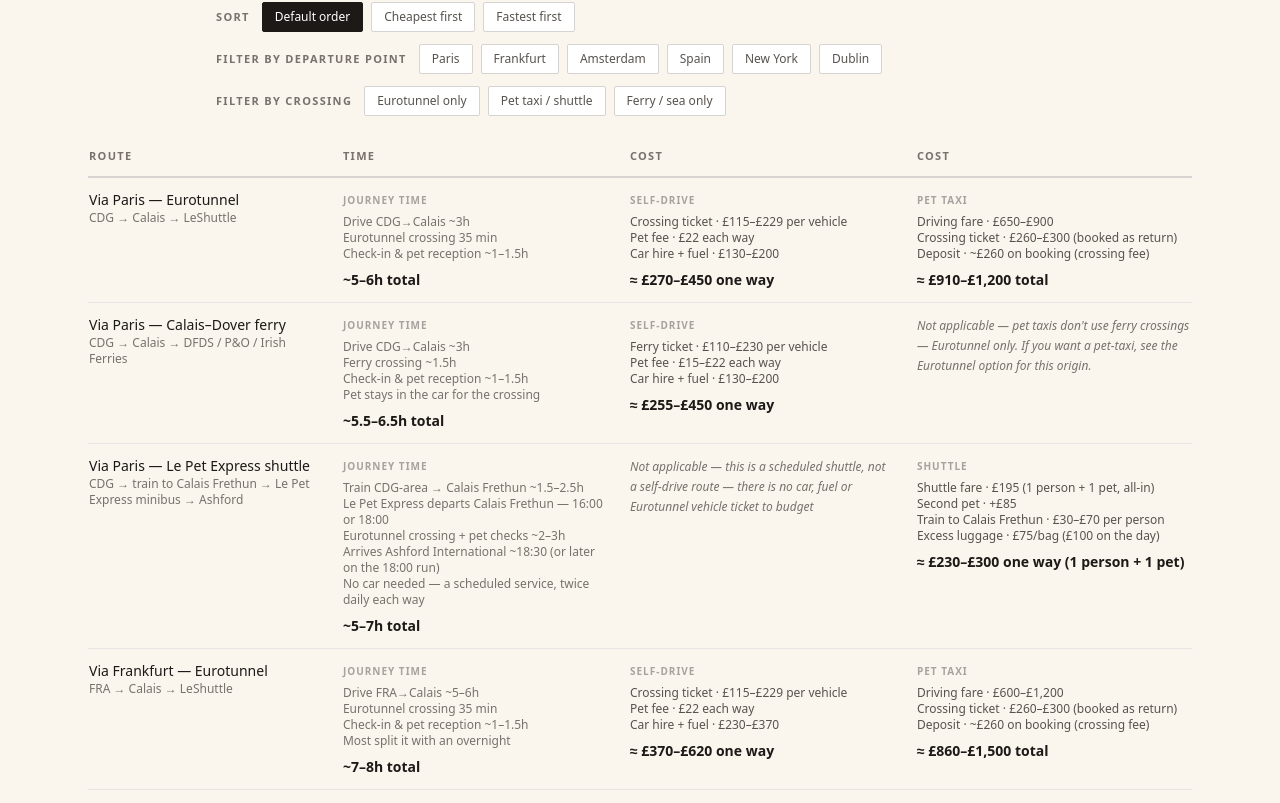
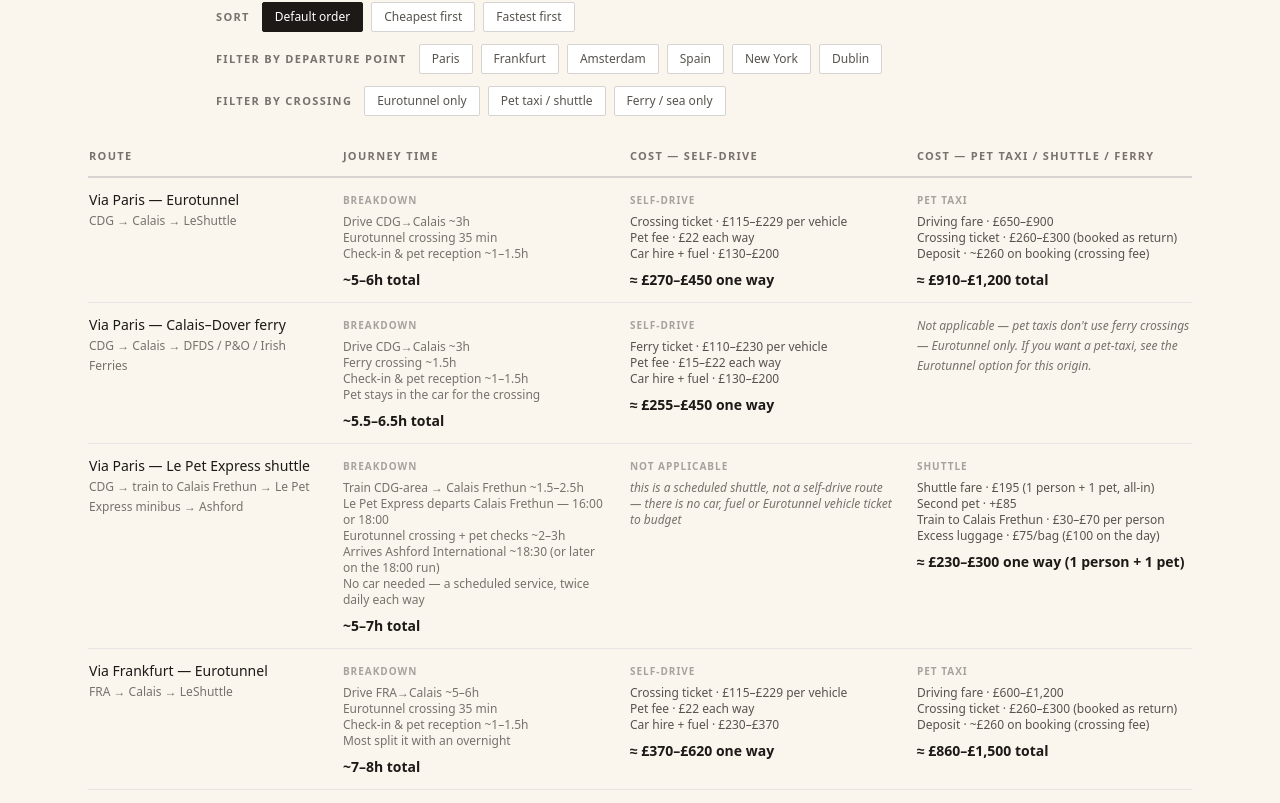
Before and after one commit to rupindermahay/petsincabin, a Next.js app: page /getting-your-pet-into-the-uk in a window 1280 px wide. Shown: the part 1037-1840 px from the top of the page. Built offline with nearby package versions, Linux system fonts and the light colour scheme.

Commit message:
Add files via upload

```diff
--- a/components/RouteComparison.jsx
+++ b/components/RouteComparison.jsx
@@ -461,8 +461,13 @@ export default function RouteComparison() {
                   Cost — self-drive
                 </div>
                 {r.driveNA ? (
-                  <div className="text-sm text-stone-500 italic mb-3">
-                    Not applicable — {r.driveNA}
+                  <div className="mb-3">
+                    <div className="text-[11px] uppercase tracking-[0.12em] text-stone-400 font-semibold mb-1">
+                      Not applicable
+                    </div>
+                    <div className="text-sm text-stone-500 italic">
+                      {r.driveNA}
+                    </div>
                   </div>
                 ) : (
                   <>
@@ -493,8 +498,13 @@ export default function RouteComparison() {
                   Cost — {costLabel(r.costType)}
                 </div>
                 {r.taxiNA ? (
-                  <div className="text-sm text-stone-500 italic">
-                    Not applicable — {r.taxiNA}
+                  <div>
+                    <div className="text-[11px] uppercase tracking-[0.12em] text-stone-400 font-semibold mb-1">
+                      Not applicable
+                    </div>
+                    <div className="text-sm text-stone-500 italic">
+                      {r.taxiNA}
+                    </div>
                   </div>
                 ) : r.taxiCost ? (
                   <>
@@ -538,13 +548,13 @@ export default function RouteComparison() {
                     Route
                   </th>
                   <th className="text-left font-sans text-[11px] uppercase tracking-[0.12em] text-stone-500 font-semibold py-2.5 px-3">
-                    Time
+                    Journey time
                   </th>
                   <th className="text-left font-sans text-[11px] uppercase tracking-[0.12em] text-stone-500 font-semibold py-2.5 px-3">
-                    Cost
+                    Cost — self-drive
                   </th>
                   <th className="text-left font-sans text-[11px] uppercase tracking-[0.12em] text-stone-500 font-semibold py-2.5 pl-3">
-                    Cost
+                    Cost — pet taxi / shuttle / ferry
                   </th>
                 </tr>
               </thead>
@@ -557,15 +567,14 @@ export default function RouteComparison() {
                     }
                   >
                     <td className="py-3 pr-3 align-top">
-                      <div className="flex flex-col h-full">
-                        <span className="font-medium text-stone-900 break-words">{r.name}</span>
-                        <span className="text-xs text-stone-500 break-words">{r.sub}</span>
-                      </div>
+                      <span className="font-medium text-stone-900 break-words">{r.name}</span>
+                      <br />
+                      <span className="text-xs text-stone-500 break-words">{r.sub}</span>
                     </td>
                     <td className="py-3 px-3 align-top">
                       <div className="flex flex-col h-full">
                         <span className="block text-[10px] uppercase tracking-[0.1em] text-stone-400 font-semibold mb-1">
-                          Journey time
+                          Breakdown
                         </span>
                         <div className="flex-grow">
                           {r.timeLegs &&
@@ -585,9 +594,14 @@ export default function RouteComparison() {
                     </td>
                     <td className="py-3 px-3 align-top">
                       {r.driveNA ? (
-                        <span className="text-xs text-stone-500 italic">
-                          Not applicable — {r.driveNA}
-                        </span>
+                        <div>
+                          <div className="text-[10px] uppercase tracking-[0.1em] text-stone-400 font-semibold mb-1">
+                            Not applicable
+                          </div>
+                          <div className="text-xs text-stone-500 italic">
+                            {r.driveNA}
+                          </div>
+                        </div>
                       ) : (
                         <div className="flex flex-col h-full">
                           <span className="block text-[10px] uppercase tracking-[0.1em] text-stone-400 font-semibold mb-1">
```
